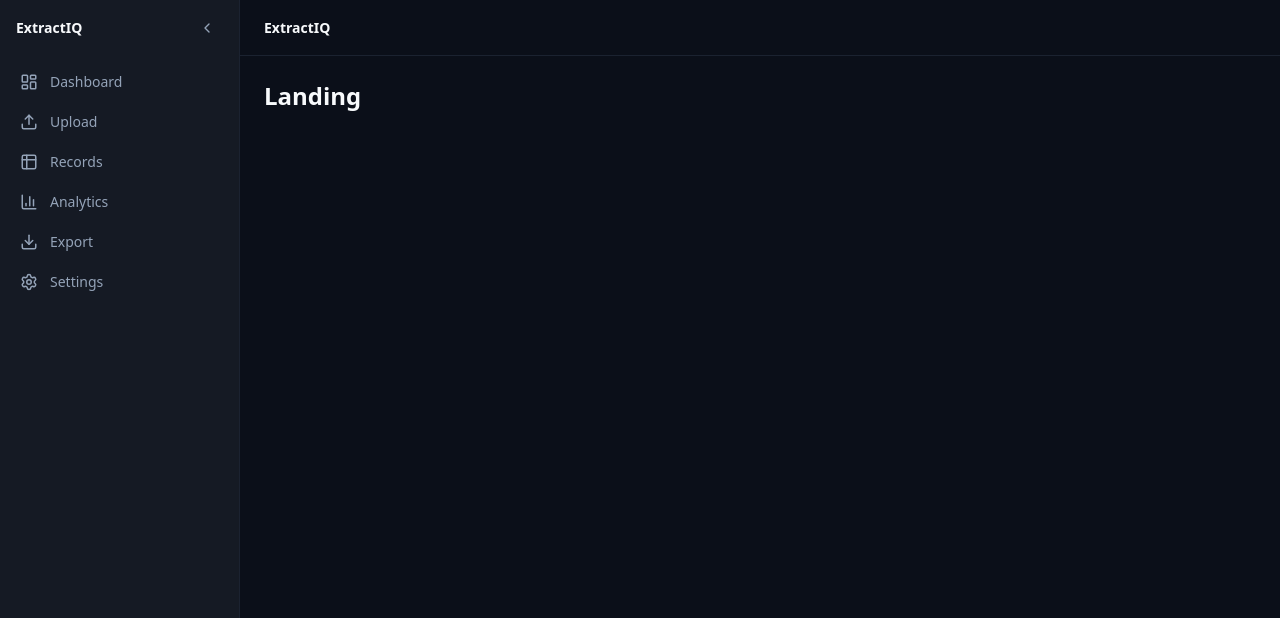
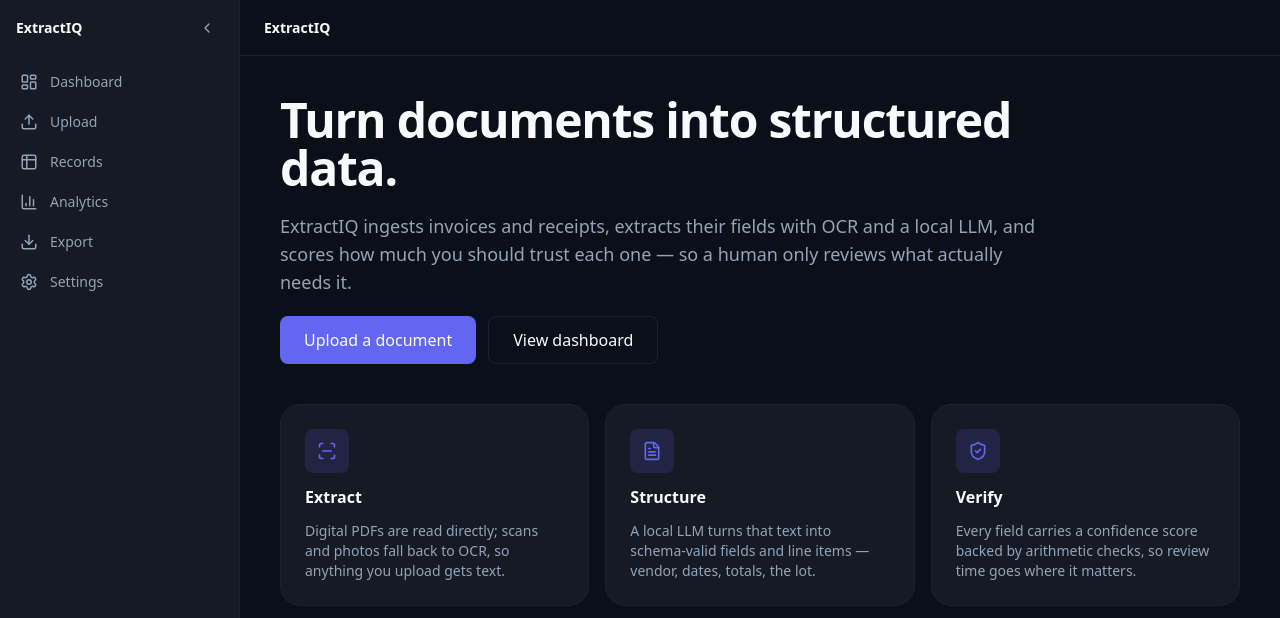
Before and after one commit to zainahmad-dev/ExtractIQ, a Next.js app: page / in a window 1280 px wide. Shown: the top 618 px of the page. Built offline with nearby package versions, Linux system fonts and the light colour scheme.

Commit message:
Minor Changes

```diff
--- a/app/page.tsx
+++ b/app/page.tsx
@@ -1,7 +1,75 @@
+import Link from 'next/link';
+import { FileText, ScanLine, ShieldCheck } from 'lucide-react';
+import { Card } from '@/components/ui/Card';
+
+/**
+ * The CTAs are links, not Buttons: a <button> can't legally nest inside an
+ * anchor, and these are navigations. They mirror Button's primary/outline
+ * "lg" styling so the landing page still reads as part of the design system.
+ */
+const CTA_BASE =
+  'inline-flex h-12 items-center justify-center rounded-control px-6 text-base font-medium transition-colors focus-visible:outline-none focus-visible:ring-2 focus-visible:ring-primary';
+
+const CAPABILITIES = [
+  {
+    icon: ScanLine,
+    title: 'Extract',
+    description:
+      'Digital PDFs are read directly; scans and photos fall back to OCR, so anything you upload gets text.',
+  },
+  {
+    icon: FileText,
+    title: 'Structure',
+    description:
+      'A local LLM turns that text into schema-valid fields and line items — vendor, dates, totals, the lot.',
+  },
+  {
+    icon: ShieldCheck,
+    title: 'Verify',
+    description:
+      'Every field carries a confidence score backed by arithmetic checks, so review time goes where it matters.',
+  },
+];
+
 export default function LandingPage() {
   return (
-    <div className="p-6">
-      <h1 className="text-2xl font-semibold">Landing</h1>
+    <div className="flex flex-col gap-10 p-6 sm:p-10">
+      <section className="flex max-w-3xl flex-col gap-5">
+        <h1 className="text-4xl font-semibold tracking-tight sm:text-5xl">
+          Turn documents into structured data.
+        </h1>
+        <p className="text-lg text-muted-foreground">
+          ExtractIQ ingests invoices and receipts, extracts their fields with OCR and a local LLM,
+          and scores how much you should trust each one — so a human only reviews what actually
+          needs it.
+        </p>
+        <div className="flex flex-wrap gap-3">
+          <Link
+            href="/upload"
+            className={`${CTA_BASE} bg-primary text-foreground hover:bg-primary/90`}
+          >
+            Upload a document
+          </Link>
+          <Link
+            href="/dashboard"
+            className={`${CTA_BASE} border border-surface-elevated text-foreground hover:bg-surface`}
+          >
+            View dashboard
+          </Link>
+        </div>
+      </section>
+
+      <section className="grid grid-cols-1 gap-4 md:grid-cols-3">
+        {CAPABILITIES.map(({ icon: Icon, title, description }) => (
+          <Card key={title} className="flex flex-col gap-3">
+            <span className="flex h-11 w-11 items-center justify-center rounded-control bg-primary/15 text-primary">
+              <Icon size={20} />
+            </span>
+            <h2 className="text-base font-semibold">{title}</h2>
+            <p className="text-sm text-muted-foreground">{description}</p>
+          </Card>
+        ))}
+      </section>
     </div>
   );
 }
--- a/components/review/ReviewForm.tsx
+++ b/components/review/ReviewForm.tsx
@@ -4,11 +4,12 @@ import { useState } from 'react';
 import { useRouter } from 'next/navigation';
 import { useForm, useFieldArray, type Resolver } from 'react-hook-form';
 import { zodResolver } from '@hookform/resolvers/zod';
-import { Trash2 } from 'lucide-react';
+import { AlertTriangle, Trash2 } from 'lucide-react';
 import { Card } from '@/components/ui/Card';
 import { Input } from '@/components/ui/Input';
 import { Button } from '@/components/ui/Button';
 import { ConfidenceBadge } from '@/components/ui/ConfidenceBadge';
+import { usePreferences } from '@/hooks/usePreferences';
 import { extractedDocumentSchema, type ExtractedDocument } from '@/types/document';
 import { cn } from '@/utils/cn';
 
@@ -39,12 +40,46 @@ export interface ReviewFormProps {
   draft: ReviewDraft;
 }
 
-/** Same thresholds as components/ui/ConfidenceBadge.tsx, reused here to color the inputs themselves, not just the adjacent badge. */
-function confidenceBorderClass(score: number | null | undefined): string {
+/** A field is flagged when Phase 16's score falls under the reviewer's configured threshold (Phase 26's setting). */
+function isFlagged(score: number | null | undefined, threshold: number): boolean {
+  return typeof score === 'number' && score < threshold;
+}
+
+/**
+ * Colors the input itself, not just the adjacent badge. The boundary is the
+ * configured threshold rather than a fixed band, so changing the setting
+ * immediately changes what reads as "needs attention" here — ConfidenceBadge
+ * keeps its own Phase 2 color bands, which are about the score, not the flag.
+ */
+function confidenceBorderClass(score: number | null | undefined, threshold: number): string {
   if (score === null || score === undefined) return '';
-  if (score >= 95) return 'border-success/50 focus-visible:ring-success';
-  if (score >= 85) return 'border-warning/50 focus-visible:ring-warning';
-  return 'border-danger/50 focus-visible:ring-danger';
+  return isFlagged(score, threshold)
+    ? 'border-danger/50 focus-visible:ring-danger'
+    : 'border-success/50 focus-visible:ring-success';
+}
+
+/** The badge plus, when the field is under threshold, a non-color-only warning marker. */
+function ConfidenceIndicator({
+  score,
+  threshold,
+}: {
+  score: number | undefined;
+  threshold: number;
+}) {
+  if (score === undefined) return null;
+
+  return (
+    <span className="flex items-center gap-1.5">
+      {isFlagged(score, threshold) && (
+        <AlertTriangle
+          size={12}
+          className="text-danger"
+          aria-label={`Below the ${threshold}% confidence threshold`}
+        />
+      )}
+      <ConfidenceBadge score={score} />
+    </span>
+  );
 }
 
 function toFormValues(draft: ReviewDraft): ExtractedDocument {
@@ -94,12 +129,16 @@ const NUMBER_FIELDS: NumberFieldConfig[] = [
 
 export function ReviewForm({ documentId, draft }: ReviewFormProps) {
   const router = useRouter();
+  const { confidenceThreshold } = usePreferences();
   const [actionState, setActionState] = useState<ActionState>('idle');
   const [actionError, setActionError] = useState<string | null>(null);
   const [savedAt, setSavedAt] = useState<number | null>(null);
 
   const isDecided = draft.review_status !== 'pending_review';
   const fieldConfidence = draft.field_confidence ?? {};
+  const flaggedCount = Object.values(fieldConfidence).filter((score) =>
+    isFlagged(score, confidenceThreshold)
+  ).length;
 
   const {
     register,
@@ -183,6 +222,17 @@ export function ReviewForm({ documentId, draft }: ReviewFormProps) {
         </div>
       )}
 
+      {flaggedCount > 0 && (
+        <div className="flex items-start gap-2 rounded-control border border-danger/40 bg-danger/10 px-4 py-3 text-sm text-danger">
+          <AlertTriangle size={16} className="mt-0.5 shrink-0" />
+          <p>
+            {flaggedCount} {flaggedCount === 1 ? 'field falls' : 'fields fall'} below your{' '}
+            {confidenceThreshold}% confidence threshold. Check {flaggedCount === 1 ? 'it' : 'them'}{' '}
+            against the source before approving.
+          </p>
+        </div>
+      )}
+
       {actionError && (
         <div className="rounded-control border border-danger/40 bg-danger/10 px-4 py-3 text-sm text-danger">
           {actionError}
@@ -198,14 +248,18 @@ export function ReviewForm({ documentId, draft }: ReviewFormProps) {
                   <label htmlFor={field.name} className="text-sm font-medium text-muted-foreground">
                     {field.label}
                   </label>
-                  {field.confidenceKey in fieldConfidence && (
-                    <ConfidenceBadge score={fieldConfidence[field.confidenceKey]} />
-                  )}
+                  <ConfidenceIndicator
+                    score={fieldConfidence[field.confidenceKey]}
+                    threshold={confidenceThreshold}
+                  />
                 </div>
                 <Input
                   id={field.name}
                   {...register(field.name)}
-                  className={confidenceBorderClass(fieldConfidence[field.confidenceKey])}
+                  className={confidenceBorderClass(
+                    fieldConfidence[field.confidenceKey],
+                    confidenceThreshold
+                  )}
                 />
                 {errors[field.name] && (
                   <p className="text-xs text-danger">{errors[field.name]?.message}</p>
@@ -221,9 +275,10 @@ export function ReviewForm({ documentId, draft }: ReviewFormProps) {
                   <label htmlFor={field.name} className="text-sm font-medium text-muted-foreground">
                     {field.label}
                   </label>
-                  {field.confidenceKey in fieldConfidence && (
-                    <ConfidenceBadge score={fieldConfidence[field.confidenceKey]} />
-                  )}
+                  <ConfidenceIndicator
+                    score={fieldConfidence[field.confidenceKey]}
+                    threshold={confidenceThreshold}
+                  />
                 </div>
                 <Input
                   id={field.name}
@@ -232,7 +287,10 @@ export function ReviewForm({ documentId, draft }: ReviewFormProps) {
                   {...register(field.name, {
                     setValueAs: (value) => (value === '' ? null : Number(value)),
                   })}
-                  className={confidenceBorderClass(fieldConfidence[field.confidenceKey])}
+                  className={confidenceBorderClass(
+                    fieldConfidence[field.confidenceKey],
+                    confidenceThreshold
+                  )}
                 />
                 {errors[field.name] && (
                   <p className="text-xs text-danger">{errors[field.name]?.message}</p>
@@ -244,9 +302,10 @@ export function ReviewForm({ documentId, draft }: ReviewFormProps) {
           <div className="flex flex-col gap-3">
             <div className="flex items-center justify-between">
               <h2 className="text-sm font-semibold">Line Items</h2>
-              {'line_items' in fieldConfidence && (
-                <ConfidenceBadge score={fieldConfidence.line_items} />
-              )}
+              <ConfidenceIndicator
+                score={fieldConfidence.line_items}
+                threshold={confidenceThreshold}
+              />
             </div>
 
             <div className="flex flex-col gap-2">
--- a/lib/storage/supabase.ts
+++ b/lib/storage/supabase.ts
@@ -144,6 +144,22 @@ export interface Database {
         };
         Update: Partial<Database['public']['Tables']['exports']['Insert']>;
       };
+      app_settings: {
+        Relationships: [];
+        Row: {
+          id: boolean;
+          confidence_threshold: number;
+          default_export_format: string;
+          updated_at: string;
+        };
+        Insert: {
+          id?: boolean;
+          confidence_threshold?: number;
+          default_export_format?: string;
+          updated_at?: string;
+        };
+        Update: Partial<Database['public']['Tables']['app_settings']['Insert']>;
+      };
       processing_logs: {
         Relationships: [];
         Row: {
```
